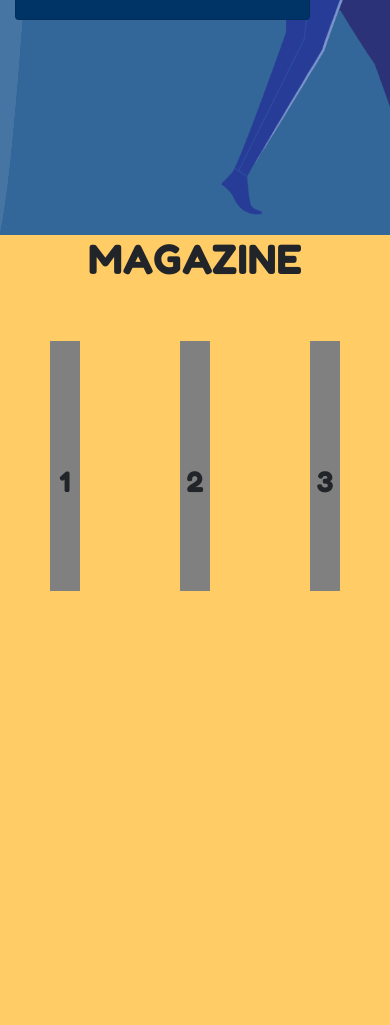
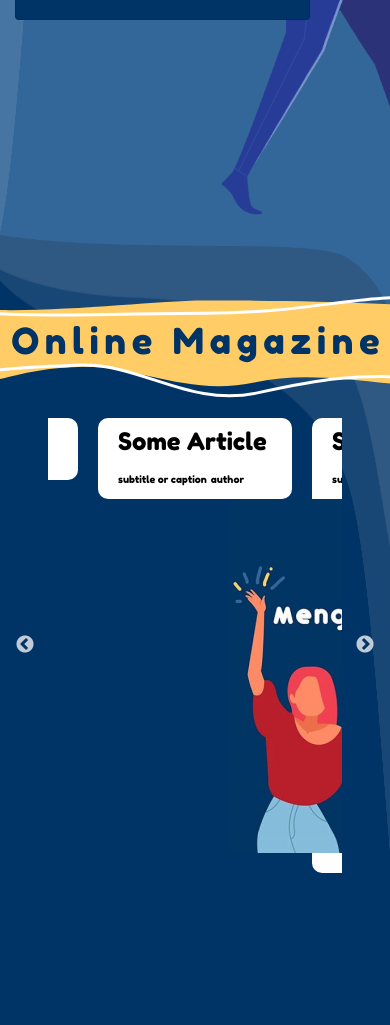
Before and after one commit to nofamex/IAmOkay-Deprecrated, a Django app: page / in a window 390 px wide. Shown: the part 2135-3160 px from the top of the page. Run offline with Django 3.2, Linux system fonts and the light colour scheme; some libraries are stand-ins or nearby versions.

Commit message:
Styling carousel, add responsive

```diff
--- a/homepage/static/css/homepage.css
+++ b/homepage/static/css/homepage.css
@@ -38,7 +38,7 @@ body {
 
 .magazine {
   position: relative;
-  background-color: #ffcc66;
+  background-color: #003466;
   width: 100%;
   height: 790px;
   overflow: hidden;
@@ -68,12 +68,10 @@ body {
   position: absolute;
   width: 850px;
   height: 350px;
-  top: 200px;
-  left: 500px;
 }
 
 .upper {
-  width: 100%;
+  width: 120%;
   height: 50px;
 }
 
@@ -81,8 +79,9 @@ body {
   display: inline;
   font-family: 'Fredoka One', sans-serif;
   color: white;
-  font-weight: 400;
+  /* font-weight: 400; */
   font-size: 30px;
+  letter-spacing: 0.155em;
   margin-right: 25px;
 }
 
@@ -139,12 +138,6 @@ body {
   position: absolute;
   width: 100%;
   top: -2px;
-}
-
-.header-talk {
-  position: absolute;
-  left: 400px;
-  top: 100px;
 }
 
 .talk-content {
@@ -226,6 +219,21 @@ body {
   left: 100px;
 }
 
+.section {
+  width: 100%;
+}
+
+.header {
+  margin-top: 50px;
+  padding: 10px;
+  display: flex;
+  justify-content: center;
+}
+
+.header>img {
+  z-index: 0;
+}
+
 
 /* -----------------------Playlist and Under----------------------- */
 
@@ -288,28 +296,128 @@ body {
 
 .size-50 {
   min-height: 50%;
+  max-height: 60%;
+  width: 105%;
 }
 
 .size-100 {
   min-height: 100%;
+  width: 105%;
+
 }
 
 /* Slicker*/
 
 .korsel {
   display: flex;
+  justify-content: center;
+
 }
 
 .korsel .items {
-  width: 350px;
-  height: 250px;
-  margin: 50px;
-  background-color: grey;
-  text-align: center;
+  display: flex;
+  justify-content: center;
+  flex-direction: column;
+  margin: 10px;
+  border-radius: 10px;
+  background-color: white;
+  color: black;
+  padding: 10px;
 }
 
-.korsel .items h3 {
-  margin-top: 125px;
+.items-judul {
+  margin: 0 10px;
+  overflow: hidden;
+  text-overflow: ellipsis;
+  white-space: nowrap;
+}
+
+.items-sub-judul {
+  margin: 0 10px;
+  overflow: hidden;
+  text-overflow: ellipsis;
+  white-space: nowrap;
+}
+
+.items-img>img {
+  margin: 10px;
+  border-radius: 10px;
+}
+
+.sub-separator {
+  background-color: #ffcc66;
+  border-radius: 25%;
+  padding: 0 10px;
+  margin: 0 5px;
+}
+
+.slick-prev {
+  margin-left: 40px;
+}
+
+.slick-next {
+  margin-right: 40px;
+}
+
+.slider {
+  width: 650px;
+  margin: 0 auto;
+}
+
+.slick-dots li {
+  font-size: 10px;
+  color: white;
+}
+
+.slick-dots li.slick-active button:before {
+  font-size: 15px;
+  color: #ffcc66;
 }
 
 /* -------------------- */
+
+
+@media (max-width: 858px) {
+  .landing-content {
+    position: absolute;
+    width: 850px;
+    height: 350px;
+    top: 0;
+    left: 0;
+  }
+
+  .upper {
+    height: 0;
+  }
+
+  .upper span {
+    display: inline;
+    color: white;
+    font-size: 11px;
+    letter-spacing: 0.155em;
+    margin-right: 25px;
+  }
+
+  .landing-vector {
+    display: none;
+  }
+
+  .items-sub-judul>.cap {
+    font-size: 10px;
+    overflow: hidden;
+    text-overflow: ellipsis;
+    white-space: nowrap;
+  }
+
+  .sub-separator {
+    padding: 0px 5px;
+    margin: 10px 5px;
+    display: none;
+  }
+
+  .author {
+    font-size: 10px;
+    display: inline-block;
+  }
+
+}
--- a/homepage/static/css/navbar.css
+++ b/homepage/static/css/navbar.css
@@ -21,12 +21,15 @@ nav {
 label.logo {
     position: absolute;
     color: #f2f2f2;
-    font-size: 30px;
     line-height: 60px;
+    font-size: 27px;
     padding: 0 30px;
+    padding-left: 35px;
     font-weight: 600;
     font-family: 'Fredoka One', sans-serif;
     left: 32px;
+    letter-spacing: 0.14em;
+
 }
 
 label.logo-pic {
@@ -83,7 +86,9 @@ a:hover {
 @media (max-width: 952px) {
     label.logo {
         font-size: 27px;
-        padding-left: 25px;
+        padding-left: 35px;
+        letter-spacing: 0.14em;
+
     }
 
     nav ul li a {
--- a/homepage/static/js/slicker.js
+++ b/homepage/static/js/slicker.js
@@ -7,5 +7,29 @@ $(function () {
         dots : true,
         autoplay : true,
         autoplaySpeed : 2000,
+
+        centerMode: true,
+        centerPadding: '60px',
+        responsive: [
+          {
+            breakpoint: 768,
+            settings: {
+              arrows: true,
+              centerMode: true,
+              centerPadding: '40px',
+              slidesToShow: 3
+            }
+          },
+          {
+            breakpoint: 480,
+            settings: {
+              arrows: true,
+              centerMode: true,
+              centerPadding: '40px',
+              slidesToShow: 1
+            }
+          }
+        ]
+
     })
 })
--- a/homepage/templates/home.html
+++ b/homepage/templates/home.html
@@ -5,7 +5,17 @@
 <link rel="stylesheet" href="{% static 'css/homepage.css' %}">
 {% endblock %}
 {% block main_content %}
-<div class="landing">
+<div class="container-fluid row landing section">
+  <img src="{% static 'picture/right-border-top-transparent.png' %}" alt="picture" class="bg-design size-100">
+  <img src="{% static 'picture/right-border-bottom-transparent.png' %}" alt="picture" class="bg-design size-50">
+
+  <div class="col-xl-4 col-2">
+    <div class="landing-vector">
+      <img src="{% static 'picture/v1.png' %}" alt="picture" class="vector3">
+    </div>
+  </div>
+
+  <div class="col-xl-6 col-sm-12 col-10 d-flex" style="align-items:center">
     <div class="landing-content">
       <div class="upper">
         <span>#PEDULIDIRI</span>
@@ -19,16 +29,17 @@
         <a href="#">Are You?</a>
       </div>
     </div>
-    <img src="{% static 'picture/v2.svg' %}" alt="picture" class="vector1">
-    <img src="{% static 'picture/v3.svg' %}" alt="picture" class="vector2">
-    <img src="{% static 'picture/v1.png' %}" alt="picture" class="vector3">
+  </div>
 </div>
 
-<div class="talk" id="talk">
-    <img src="{% static 'picture/v4.svg' %}" alt="picture" class="vector4">
-    <img src="{% static 'picture/v5.svg' %}" alt="picture" class="vector5">
-    <img src="{% static 'picture/v6.svg' %}" alt="picture" class="vector6">
-    <img src="{% static 'picture/header-talk.svg' %}" alt="header" class="header-talk">
+<div class="talk section" id="talk">
+  <img src="{% static 'picture/right-border-top-transparent.png' %}" alt="picture" class="bg-design size-100">
+  <img src="{% static 'picture/right-border-bottom-transparent.png' %}" alt="picture" class="bg-design size-50">
+  <img src="{% static 'picture/right-border-darkBlue.png' %}" alt="picture" class="bg-design size-10">
+  <div class="header">
+    <img src="{% static 'picture/header-talk.svg' %}" alt="header">
+  </div>
+
   <div class="talk-content">
     <div class="left-content">
       <span>Tell Us About Your Story</span>
@@ -43,7 +54,7 @@
   <img src="{% static 'picture/window.svg' %}" alt="window" class="window">
 </div>
 
-<div class="container-fluid row playlist" id="playlist">
+<div class="container-fluid row playlist section" id="playlist">
   <img src="{% static 'picture/left-border-top-transparent.png' %}" alt="picture" class="bg-design size-100">
   <img src="{% static 'picture/left-border-bottom-transparent.png' %}" alt="picture" class="bg-design size-50">
   <img src="{% static 'picture/left-border-yellow.png' %}" alt="picture" class="bg-design size-10">
@@ -54,8 +65,7 @@
         Let The Music Speak
       </h5>
       <div class="card-body" id="spotify">
-                <iframe src="https://open.spotify.com/embed/playlist/37i9dQZF1E4tOS1lg4Kdgo" frameborder="0"
-                    height="100%" width="100%" allowtransparency="true" allow="encrypted-media"></iframe>
+        <iframe src="https://open.spotify.com/embed/playlist/37i9dQZF1E4tOS1lg4Kdgo" frameborder="0" height="100%" width="100%" allowtransparency="true" allow="encrypted-media"></iframe>
       </div>
     </div>
   </div>
@@ -65,16 +75,44 @@
   </div>
 
 </div>
-<div class="magazine" id="magazine">
+<div class="magazine section" id="magazine">
+  <img src="{% static 'picture/right-border-top-transparent.png' %}" alt="picture" class="bg-design size-100">
+  <img src="{% static 'picture/right-border-bottom-transparent.png' %}" alt="picture" class="bg-design size-50">
+  <img src="{% static 'picture/right-border-lightBlue.png' %}" alt="picture" class="bg-design size-10">
 
-    <h1 style="text-align: center;">MAGAZINE</h1>
+  <div class="header">
+    <img src="{% static 'picture/header-magazine.svg' %}" alt="header">
+  </div>
 
-    <div class="korsel multiple-items">
+  <div class="korsel multiple-items px-5">
     <div class="items">
-            <h3>1</h3>
+      <div class="items-judul">
+        <h4>Some Article Title xx</h4>
+      </div>
+
+      <div class="items-sub-judul">
+        <span class="cap">subtitle or caption</span>
+        <span class="sub-separator"></span>
+        <span class="author">author</span>
+      </div>
+
+      <div class="items-img"></div>
+
     </div>
     <div class="items">
-            <h3>2</h3>
+      <div class="items-judul">
+        <h4>Some Article Title Lorem ipsum dolor sit amet.</h4>
+      </div>
+
+      <div class="items-sub-judul">
+        <span class="cap">subtitle or caption</span>
+        <span class="sub-separator"></span>
+        <span class="author">author</span>
+      </div>
+
+      <div class="items-img d-flex justify-content-center">
+        <img src="{% static 'picture/article-img-placeholder.png' %}" alt="picture" class="">
+      </div>
     </div>
     <div class="items">
       <h3>3</h3>
@@ -87,6 +125,8 @@
     </div>
   </div>
 
+  {% comment %} <h1 class="tes">test</h1> {% endcomment %}
+
 </div>
 <script src="{% static 'js/slicker.js' %}"></script>
 {% endblock %}
--- a/templates/navbar.html
+++ b/templates/navbar.html
@@ -5,7 +5,7 @@
         <i class="fas fa-bars"></i>
     </label>
     <label class="logo-pic"><img src="{% static 'picture/logo.png' %}" alt="Logo" class="logo-pic"></label>
-    <label class="logo">I Am Okay</label>
+    <label class="logo">IAmOkay</label>
     <ul>
         <li><a href="#talk">Lets Talk About You</a></li>
         <li><a href="#playlist">Playlist</a></li>
```
Also changed, not shown: homepage/static/picture/article-img-placeholder.png (added), homepage/static/picture/header-magazine.svg (added), homepage/static/picture/right-border-bottom-transparent.png (added), homepage/static/picture/right-border-darkBlue.png (added), homepage/static/picture/right-border-lightBlue.png (added), homepage/static/picture/right-border-top-transparent.png (added). Lines whose indentation alone changed are shown as unchanged.
